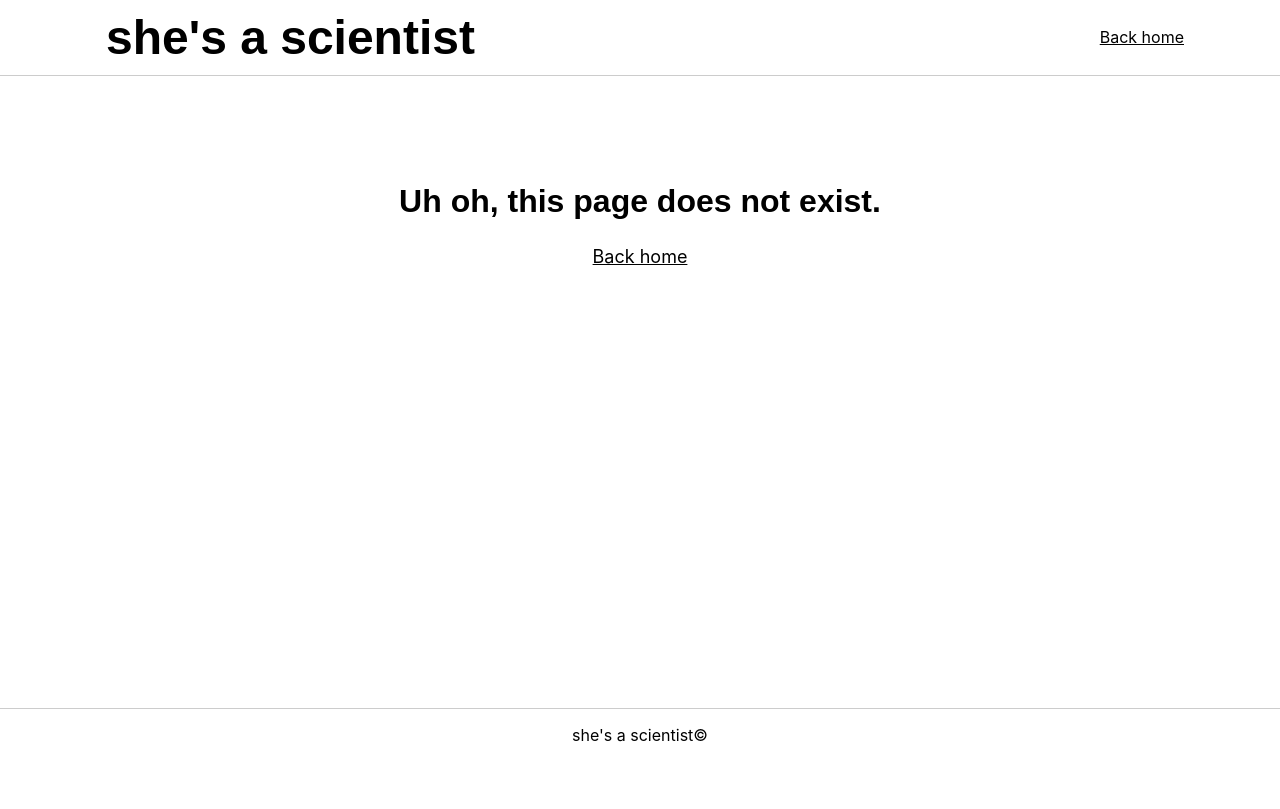
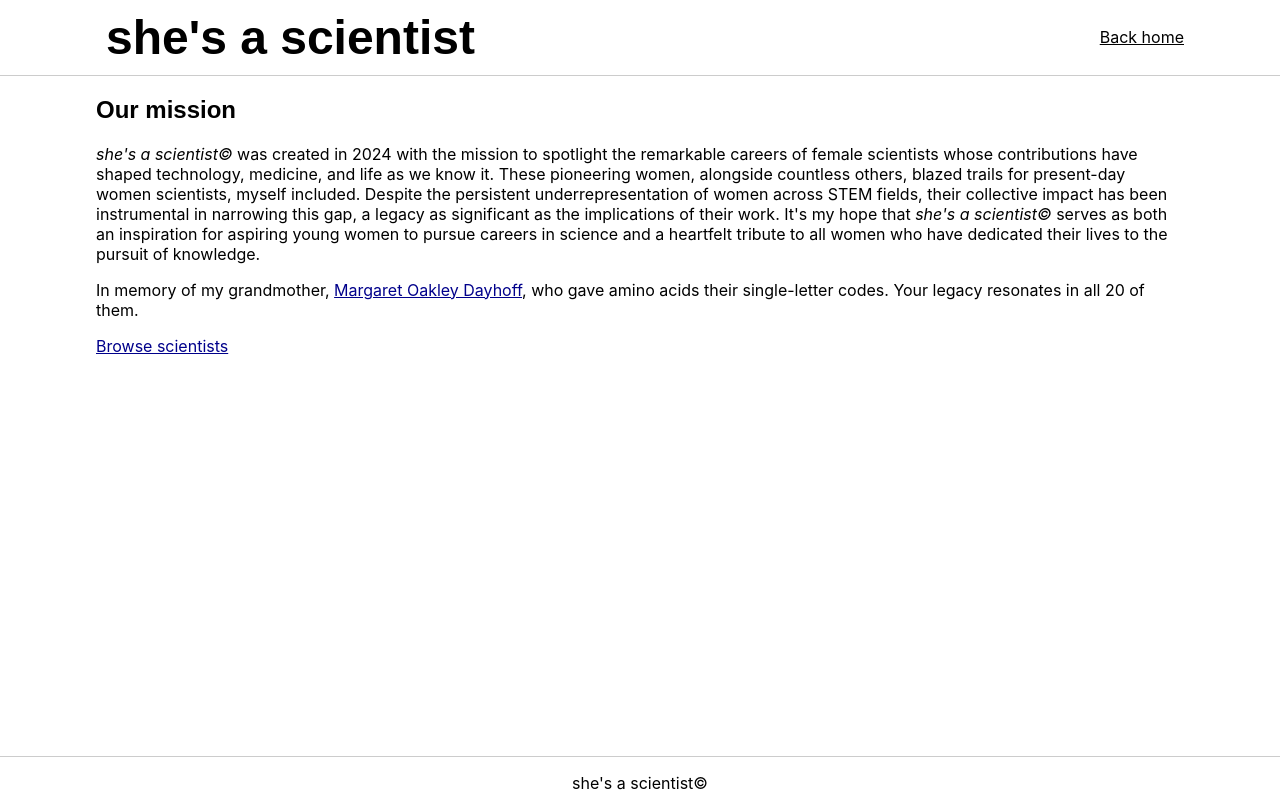
Before and after one commit to pareesakd1118/shes-a-scientist, a React (Create React App) app: page /mission in a window 1280 px wide. Built offline with nearby package versions, Linux system fonts and the light colour scheme.

Commit message:
MVP styling complete

```diff
--- a/src/App.js
+++ b/src/App.js
@@ -1,12 +1,14 @@
 import './App.css';
 import React, { useEffect } from 'react';
-import Nav from "./Nav"
-import FirstPage from "./FirstPage"
-import SecondPage from "./SecondPage"
-import ScientistDetails from "./ScientistDetails"
-import Footer from "./Footer"
-import NotFound from "./NotFound"
+import Nav from "./Nav";
+import FirstPage from "./FirstPage";
+import SecondPage from "./SecondPage";
+import ScientistDetails from "./ScientistDetails";
+import Footer from "./Footer";
+import NotFound from "./NotFound";
+import MissionStatement from "./MissionStatement";
 import { Routes, Route } from 'react-router-dom';
+
 
 
 function App() {
@@ -19,6 +21,7 @@
       <Route path="/scientists" element={<SecondPage />} />
       <Route path="/scientist/:id" element={<ScientistDetails />} />
       <Route path="/*" element={<NotFound />} />
+      <Route path="/mission" element={<MissionStatement />} />
     </Routes>
     <Footer />
     </>
--- a/src/FirstPage.css
+++ b/src/FirstPage.css
@@ -2,12 +2,13 @@
     display: flex;
     padding-left: 7.5%;
     padding-right: 5%;
-    margin-bottom: 2%;
+    margin-bottom: 1%;
+    margin-top: 1%;
 }
 
-.fp {
+/* .fp {
     margin-top: 2%;
-}
+} */
 
 .fp-name-div {
     background-color: #28303C;
@@ -96,3 +97,14 @@
 .image-title {
     margin-top: 2%;
 }
+
+#mission-link {
+    text-decoration: underline;
+}
+
+#top-bar {
+    height: 7vh;
+    display: flex;
+    align-items: center;
+    margin-left: 7.5%;
+}
--- a/src/FirstPage.js
+++ b/src/FirstPage.js
@@ -50,6 +50,10 @@
 
     return (
         <div className="fp">
+            <div id="top-bar">
+                <Link id="mission-link" to="/mission"><strong>Our mission⇾</strong></Link>
+            </div>
+            <div className="thick-divider margin-top"></div>
             <div className="image-container">
                     <div className="fp-name-div">
                         <img className="profile-image" src={featuredScientist.image} alt={featuredScientist.name} />
--- /dev/null
+++ b/src/MissionStatement.css
@@ -0,0 +1,10 @@
+#ms-div {
+    margin-left: 7.5%;
+    margin-right: 7.5%;
+    margin-bottom: 50vh;
+}
+
+.ms-link {
+    text-decoration: underline;
+    color: darkblue;
+}
--- /dev/null
+++ b/src/MissionStatement.js
@@ -0,0 +1,16 @@
+import "./MissionStatement.css";
+import { Link } from "react-router-dom";
+
+function MissionStatement() {
+
+    return (
+        <div id="ms-div">
+            <h2 id="ms-h2">Our mission</h2>
+            <p><i>she's a scientist©</i> was created in 2024 with the mission to spotlight the remarkable careers of female scientists whose contributions have shaped technology, medicine, and life as we know it. These pioneering women, alongside countless others, blazed trails for present-day women scientists, myself included. Despite the persistent underrepresentation of women across STEM fields, their collective impact has been instrumental in narrowing this gap, a legacy as significant as the implications of their work. It's my hope that <i>she's a scientist©</i> serves as both an inspiration for aspiring young women to pursue careers in science and a heartfelt tribute to all women who have dedicated their lives to the pursuit of knowledge.</p>
+            <p>In memory of my grandmother, <Link className="ms-link" to="https://en.wikipedia.org/wiki/Margaret_Oakley_Dayhoff">Margaret Oakley Dayhoff</Link>, who gave amino acids their single-letter codes. Your legacy resonates in all 20 of them.</p>
+            <Link className="ms-link" to="/scientists">Browse scientists</Link>
+        </div>
+    )
+}
+
+export default MissionStatement
--- a/src/ScientistDetails.css
+++ b/src/ScientistDetails.css
@@ -14,7 +14,7 @@
     margin-right: 7.5%;
 }
 
-#nf-div, #sd-dob-acc  {
+#sd-div, #sd-dob-acc  {
     display: flex;
     align-items: baseline;
     height: 9vh;
--- a/src/ScientistDetails.js
+++ b/src/ScientistDetails.js
@@ -42,7 +42,7 @@
             </div>
             <div className="thick-divider"></div>
             <div id="sci-details">
-                <div id="nf-div">
+                <div id="sd-div">
                     <h2 id="name">{scientist.name},</h2>
                     <p id="field">{scientist.field}</p>
                 </div>
```
